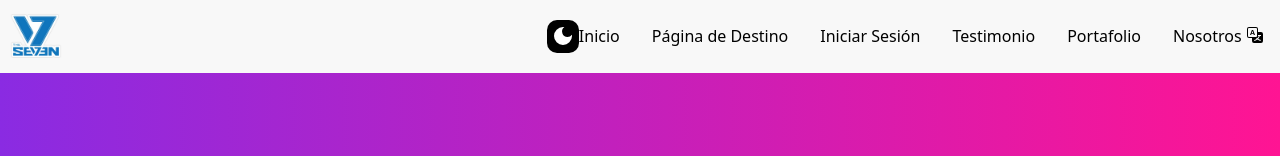
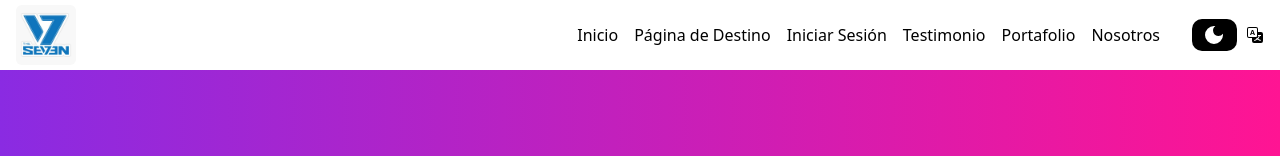
Before and after one commit to bg14891/Grupo7, a React (Create React App) app: page / in a window 1280 px wide. Shown: the top 156 px of the page. Built offline with nearby package versions, Linux system fonts and the light colour scheme; no server answers.

Commit message:
correcion de botones de traduccion y navbar

```diff
--- a/src/Components/Navbar.css
+++ b/src/Components/Navbar.css
@@ -7,21 +7,29 @@
   font-weight: 700;
 }
 
-.nav{
-
-  padding: .4rem;
-  background-color: #f8f8f8;
+.nav {
   display: flex;
   align-items: center;
   justify-content: space-between;
+  padding: 0 1rem;
+  background-color: white;
+  height: 70px;
+}
 
+/* Nuevo contenedor que junta los enlaces y botones */
+.nav-right {
+  display: flex;
+  align-items: center;
+  justify-content: flex-end;
+  gap: 1rem;
+  margin-left: auto; /* Lo empuja completamente a la derecha */
 }
 
 .alink{
 
   color: black;
   text-decoration: none;
-  margin-right: 2rem;
+  margin-right: 1rem;
 
 }
 .alink:hover{
@@ -31,7 +39,7 @@ color:#007BFF
 .hamburguesa{;
   position:relative;
   z-index:3;
-  right: 30px;
+
   .nav-icon-5{
       width: 35px;
       height: 30px;
@@ -101,8 +109,9 @@ left: -2000px;
 right: 0;
 margin-left: auto;
 margin-right: auto;
-text-align: center;
+
 transition: all .5s ease;
+justify-content: flex-end;
 
 
   a{
@@ -111,10 +120,12 @@ transition: all .5s ease;
       display: block;
 
   }
-  @media(min-width: 768px){
+  @media(min-width: 772px){
       display: flex;
-      position: initial;
+      justify-content: flex-end;
+      position: static;
       margin: 0%;
+
       a{
           font-family: 1rem;
           color: black;
@@ -143,7 +154,7 @@ z-index:3;
 }
 
 .ocultar{
-  @media(min-width: 768px){
+  @media(min-width: 772px){
       display: none;
 
 
@@ -173,9 +184,7 @@ z-index:2;
 }
 
 .translate-btn {
-  position: fixed;
-  top: 10px;
-  right: 10px;
+
   background-color: transparent;
   border: none;
   font-size: 24px;
@@ -208,6 +217,7 @@ z-index:2;
   gap: 10px;
   margin-left: auto;
   z-index:9999;
+  flex-wrap: nowrap;
 }
 
 /* Botón de la luna */
--- a/src/Components/Navbar.js
+++ b/src/Components/Navbar.js
@@ -4,31 +4,26 @@ import Hamburguesa from './Hamburguesa';
 import { Link } from 'react-router-dom';
 import { BsTranslate } from 'react-icons/bs';
 import { MdDarkMode } from "react-icons/md";
-import { useTranslation } from 'react-i18next';  // Importamos el hook para traducción
+import { useTranslation } from 'react-i18next';
 
 function Navbar({ toggleDarkMode }) {
   const [clicked, setClicked] = useState(false);
-  const { t, i18n } = useTranslation();  // Usamos el hook useTranslation para acceder a las funciones de traducción
+  const { t, i18n } = useTranslation();
 
   const handleClick = () => setClicked(!clicked);
   const closeMenu = () => setClicked(false);
 
-  // Función para cambiar el idioma
   const handleLanguageToggle = () => {
-    const newLang = i18n.language === 'es' ? 'en' : 'es';  // Cambiar entre español e inglés
-    i18n.changeLanguage(newLang);  // Cambiar el idioma
+    const newLang = i18n.language === 'es' ? 'en' : 'es';
+    i18n.changeLanguage(newLang);
   };
 
   return (
     <nav className="nav">
       <img className="logo" src="../logo.jpg" alt="logo" />
 
-      <div className="right-section">
-        <button className="dark-mode-button" onClick={toggleDarkMode}>
-          <MdDarkMode className="dark-mode-icon" />
-        </button>
-      </div>
-
+      {/* CONTENEDOR para enlaces + botones */}
+      <div className="nav-right">
         <div className={`links ${clicked ? 'active' : ''}`}>
           <Link className="alink" onClick={closeMenu} to="/">
             {t('navbar.inicio')}
@@ -50,13 +45,20 @@ function Navbar({ toggleDarkMode }) {
           </Link>
         </div>
 
+        <div className="right-section">
+          <button className="dark-mode-button" onClick={toggleDarkMode}>
+            <MdDarkMode className="dark-mode-icon" />
+          </button>
           <button className="translate-btn" onClick={handleLanguageToggle}>
             <BsTranslate />
           </button>
+        </div>
+      </div>
 
       <div className="ocultar">
         <Hamburguesa clicked={clicked} handleClick={handleClick} />
       </div>
+
       <div className={`initial ${clicked ? 'active' : ''}`}></div>
     </nav>
   );
--- a/src/Components/Traduccion/en/translation.json
+++ b/src/Components/Traduccion/en/translation.json
@@ -33,9 +33,9 @@
   },
 
   "card": {
-    "card1": "Some quick example text to build on the card title and make up the bulk of the card's content.",
+    "card1": "Welcome! I am a Web Development student, and here I share the projects and skills I have acquired during my career.",
     "card2": "Hi! I'm a Programming Language 3 student and this is a showcase of my learning journey and projects so far.",
-    "card3": "Some quick example text to build on the card title and make up the bulk of the card's content.",
+    "card3": "Hello! As a technology student, I am constantly building and learning. Here you can see my most recent projects and how my skills are evolving.",
     "readMore": "Read More"
   },
 
--- a/src/Components/Traduccion/es/translation.json
+++ b/src/Components/Traduccion/es/translation.json
@@ -32,9 +32,9 @@
   },
 
   "card": {
-    "card1": "Texto de ejemplo para construir sobre el título de la tarjeta y completar el contenido principal.",
+    "card1": "¡Bienvenido! Soy estudiante de Desarrollo Web y aquí comparto los proyectos y las habilidades que he adquirido durante mi carrera.",
     "card2": "¡Hola! Soy estudiante de Lenguaje de Programación 3 y esto es una muestra de mi viaje de aprendizaje y mis proyectos hasta la fecha.",
-    "card3": "Texto de ejemplo para construir sobre el título de la tarjeta y completar el contenido principal.",
+    "card3": "¡Hola! Como estudiante de tecnología, estoy constantemente construyendo y aprendiendo. Aquí podrás ver mis proyectos más recientes y cómo evolucionan mis habilidades.",
     "readMore": "Leer Más"
   },
 
```
Lines whose indentation alone changed are shown as unchanged.
